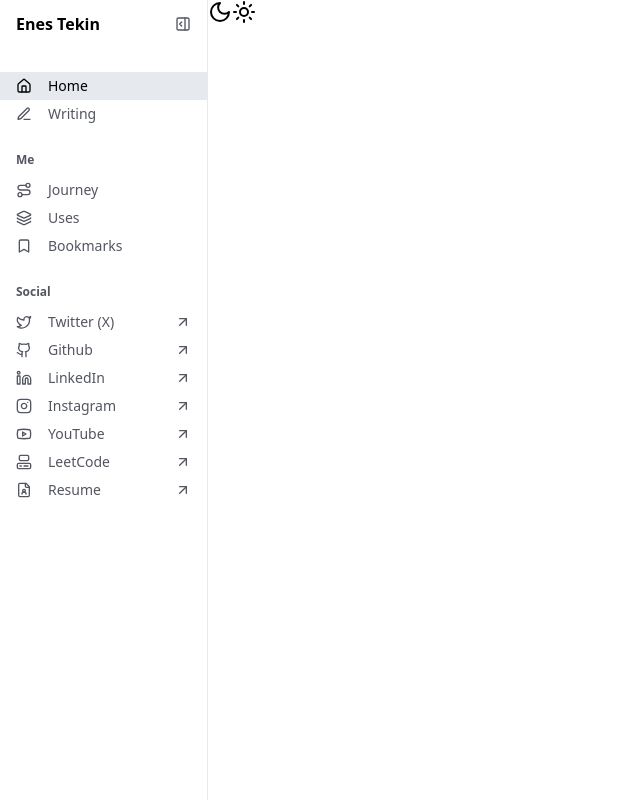
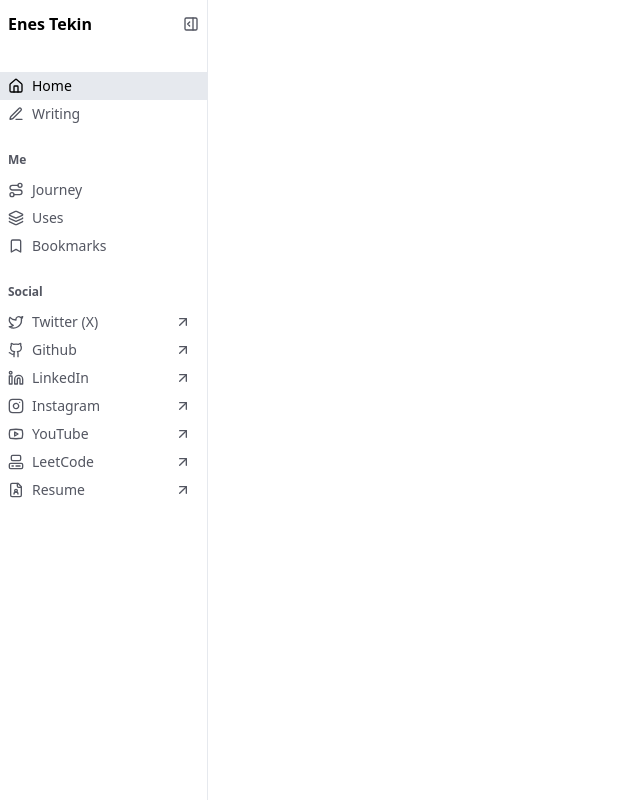
Before and after one commit to enestekin/enesify, a Next.js app: page / in a window 1280 px wide. Shown: the whole page, without its empty margins (0-640 px from the left). Built offline with nearby package versions, Linux system fonts and the light colour scheme.

Commit message:
toggle boilerplate and some updates

```diff
--- a/src/app/page.tsx
+++ b/src/app/page.tsx
@@ -1,11 +1,9 @@
 import Sidebar from "@/components/Sidebar";
-import ToggleTheme from "@/components/ToggleTheme";
 
 export default function Home() {
   return (
     <main className="flex">
       <Sidebar />
-      <ToggleTheme />
     </main>
   );
 }
--- a/src/components/Sidebar/SidebarItem.tsx
+++ b/src/components/Sidebar/SidebarItem.tsx
@@ -26,14 +26,14 @@
           isActive ? "bg-sidebar-item text-primary" : ""
         }`}
       >
-        <span className={`${isCollapsed ? "px-2" : "px-4"}`}>
+        <span className="px-2">
           <Icon size={16} />
         </span>
         <div
           className={`flex w-full items-center justify-between pr-4 ${
             isCollapsed
-              ? "opacity-0 delay-0" // Sidebar kapalıyken hemen kaybolur
-              : "opacity-100 transition-opacity delay-150 duration-300" // Açılırken gecikmeli görünür
+              ? "opacity-0 delay-0"
+              : "opacity-100 transition-opacity delay-150 duration-300"
           }`}
         >
           <span className="whitespace-nowrap">{title}</span>
--- a/src/components/Sidebar/SidebarSection.tsx
+++ b/src/components/Sidebar/SidebarSection.tsx
@@ -22,7 +22,7 @@
   return (
     <div className="mt-6">
       {!isCollapsed && title && (
-        <h4 className="px-4 text-xs font-bold">{title}</h4>
+        <h4 className="px-2 text-xs font-bold">{title}</h4>
       )}
       <ul className="mt-2 text-sm">
         {links.map((item) => (
--- a/src/components/Sidebar/index.tsx
+++ b/src/components/Sidebar/index.tsx
@@ -19,9 +19,7 @@
       } border-r font-medium`}
     >
       <nav>
-        <div
-          className={`flex h-12 items-center justify-between ${isCollapsed ? "px-2" : "px-4"}`}
-        >
+        <div className="flex h-12 items-center justify-between px-2">
           {!isCollapsed && (
             <h1 className="text-primary w-auto whitespace-nowrap font-bold">
               Enes Tekin
--- a/src/components/ToggleTheme.tsx
+++ b/src/components/ToggleTheme.tsx
@@ -1,17 +1,32 @@
 "use client";
 
 import { useTheme } from "next-themes";
+import { useEffect, useState } from "react";
 import { Moon, Sun } from "lucide-react";
 
 export default function ToggleTheme() {
-  const { setTheme } = useTheme();
+  const { theme, setTheme } = useTheme();
+  const [mounted, setMounted] = useState(false);
+
+  useEffect(() => {
+    setMounted(true);
+  }, []);
+
+  if (!mounted) {
+    return null;
+  }
+
   return (
-    <div>
-      <button onClick={() => setTheme("light")}>
-        <Moon />
-      </button>
-      <button onClick={() => setTheme("dark")}>
-        <Sun />
+    <div className="px-2">
+      <button
+        className="border-secondary hover:border-primary focus:border-primary rounded-full border p-1.5"
+        onClick={() => setTheme(theme === "dark" ? "light" : "dark")}
+      >
+        {theme === "dark" ? (
+          <Sun size={16} className="text-primary" />
+        ) : (
+          <Moon size={16} className="text-primary" />
+        )}
       </button>
     </div>
   );
```
